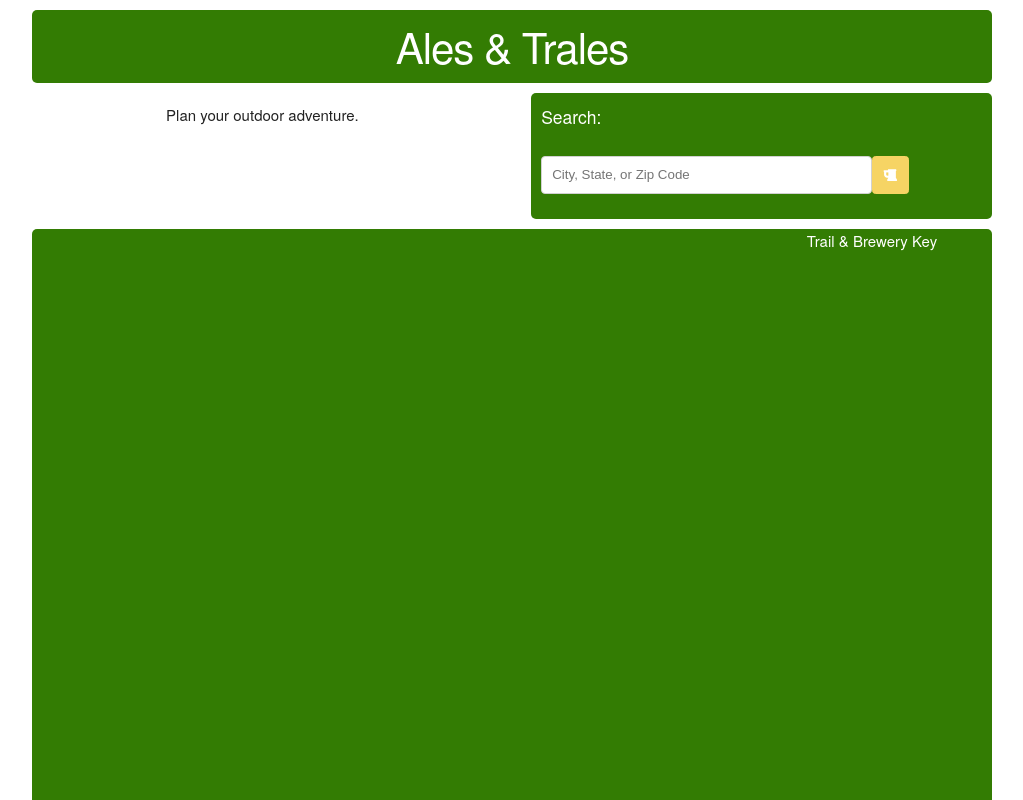
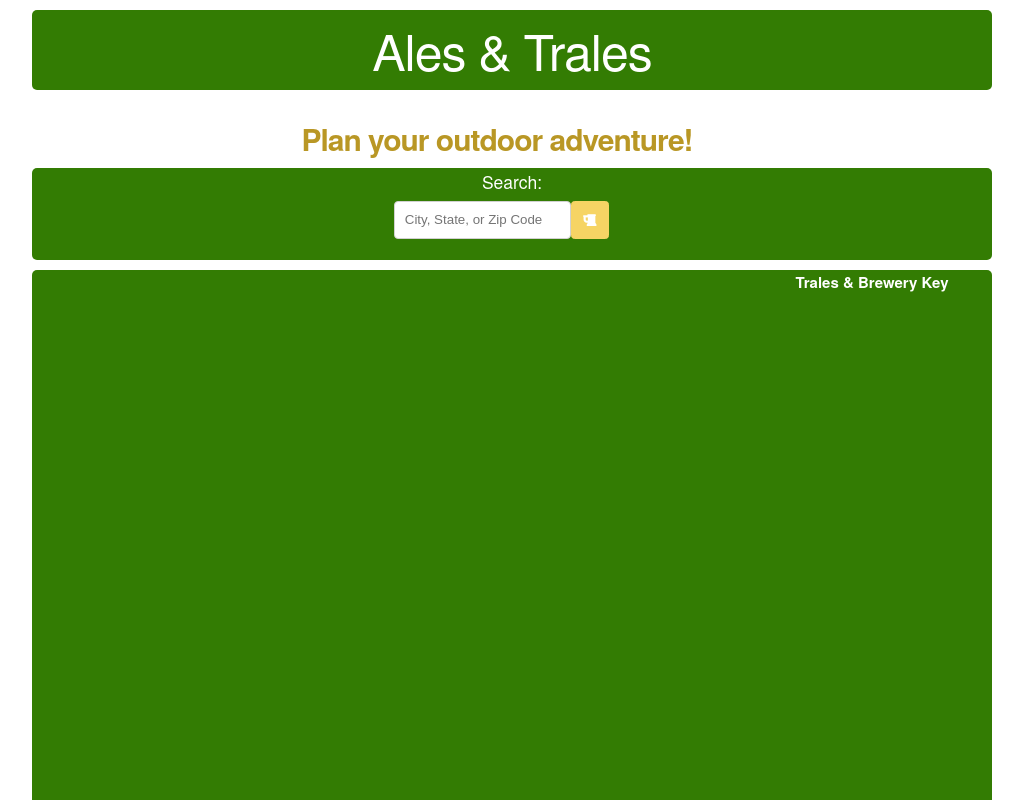
Before and after one commit to AZGchip/Ales-and-Trales, a plain HTML site: page index.html in a window 1280 px wide. Shown: the top 800 px of the page, without its empty margins (128-1151 px from the left). Drawn offline with nearby package versions, Linux system fonts and the light colour scheme.

Commit message:
html&css change

```diff
--- a/index.html
+++ b/index.html
@@ -18,20 +18,19 @@
 
         <section class="header">
 
-            <h2 class="logo-heading">Ales & Trales</h2>
+            <h1 class="logo-heading">Ales & Trales</h1>
 
             <div class="row search-welcome-div">
 
-                <div class="six columns">
-                    <div class="welcome-div">
-                        <p>Plan your outdoor adventure.</p>
+                <div class="twelve columns">
+                    <div class="welcome-div"></div>
+                        <h2><b>Plan your outdoor adventure!</h2>
                     </div>
                 </div>
 
-                <div class="six columns search-div">
-                    <label>Search:</label>
-                    <div class="search-bar">
-                        <form>
+                <div class="twelve columns search-div">
+                        <label>Search:</label>
+                        <div class="search-bar">
                             <input type="text" placeholder="City, State, or Zip Code" name="search">
                             <button type="submit" id="user-input"><i class="fa fa-beer"></i></button>
                         </form>
@@ -43,7 +42,7 @@
         </section>
 
 
-
+        <div class="container">
         <div class="row map-key-wrapper">
 
             <div class="twelve columns">
@@ -56,7 +55,7 @@
 
                 <div class="key-div">
                     <div class="key-content">
-                        Trail & Brewery Key
+                        Trales & Brewery Key
                     </div>
                 </div>
 
--- a/style.css
+++ b/style.css
@@ -1,9 +1,12 @@
 body {
-    margin: 0;
+    margin: 0; ;
 }
 
-p {
+h2 {
     margin-bottom: 0;
+    font-size: 30px;
+    color: rgb(185, 151, 37);
+    text-align: center;
 }
 
 /* header */
@@ -22,6 +25,7 @@ p {
 /* search and welcome row */
 .search-welcome-div {
     margin: 0 auto;
+    padding-right: 30px;
 }
 
 /* welcome message */
@@ -39,11 +43,13 @@ p {
     border-radius: 0.5rem;
     border-color:  rgb(51, 124, 3);
     margin-top: 1rem;
-    padding: 1rem;
+
+    text-align: center
 }
 
 .search-bar {
     position: relative;
+    display: inline-block;
 }
 
 label {
```
